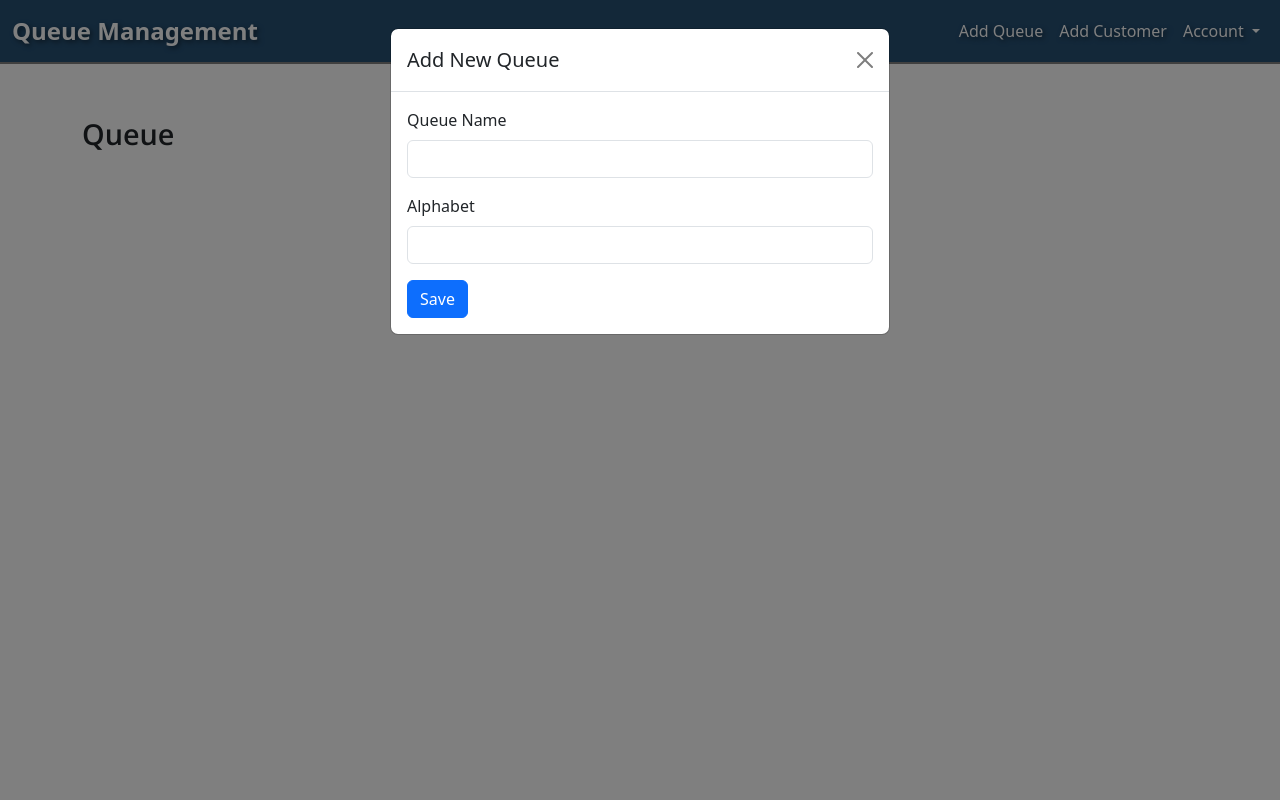
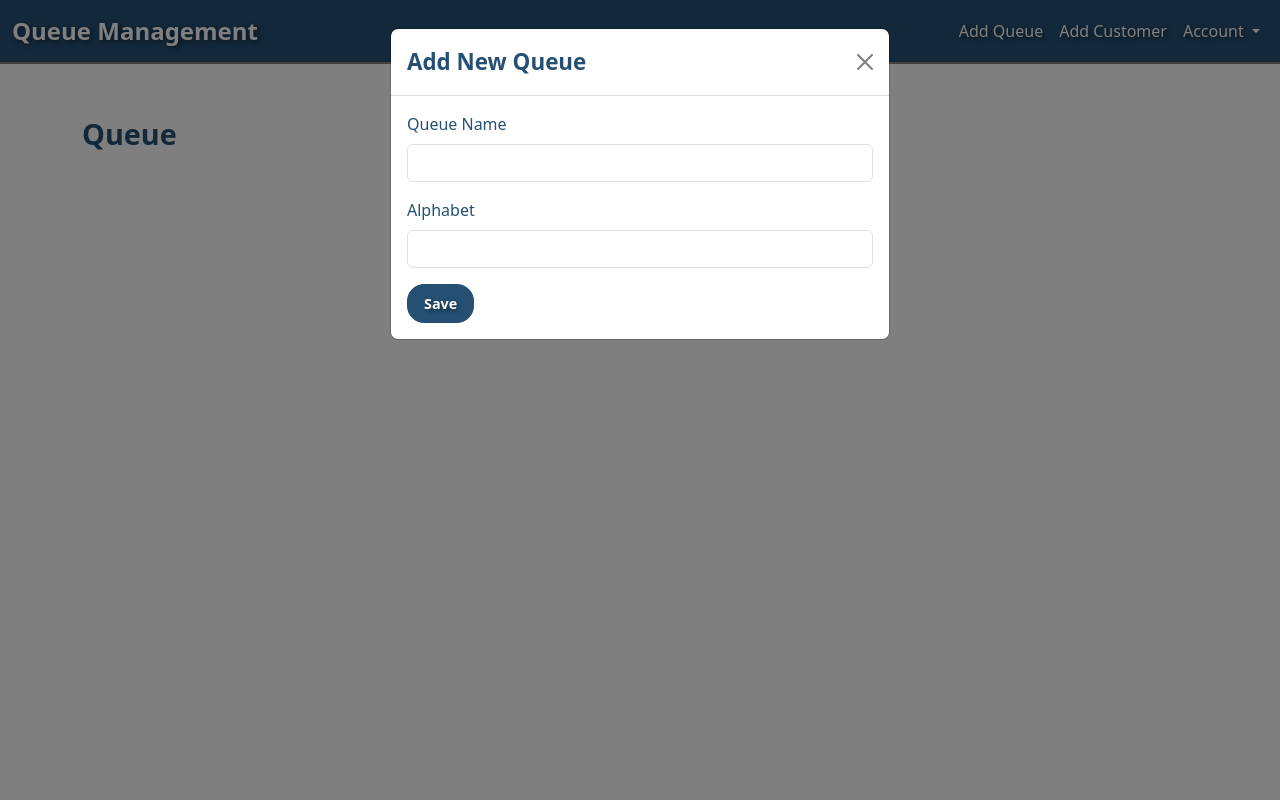
Before and after one commit to ParimaSA/Queue_Management, a Django app: page /business/1/addQueue/ in a window 1280 px wide, after a click on "Add Queue". Run offline with Django 4.2, Linux system fonts and the light colour scheme; data comes from the database, SQL or seed files in the repository.

Commit message:
Improve appearance of show entry page

```diff
--- a/business/templates/business/show_entry.html
+++ b/business/templates/business/show_entry.html
@@ -2,7 +2,7 @@
 <html lang="en">
 <head>
     <meta charset="UTF-8">
-    <title>Title</title>
+    <title>Entry</title>
     <link href="https://cdn.jsdelivr.net/npm/bootstrap@5.3.3/dist/css/bootstrap.min.css" rel="stylesheet" integrity="sha384-QWTKZyjpPEjISv5WaRU9OFeRpok6YctnYmDr5pNlyT2bRjXh0JMhjY6hW+ALEwIH" crossorigin="anonymous">
     <link rel="stylesheet" href="https://fonts.googleapis.com/css2?family=Material+Symbols+Outlined:opsz,wght,FILL,GRAD@20..48,100..700,0..1,-50..200&icon_names=settings" />
     <!-- Google Fonts -->
@@ -24,19 +24,38 @@
         }
 
         .business-name-text {
-        font-family: 'Open Sans';
         font-size: 1.8rem;
         font-weight: bold;
+        color: #265073;
         }
 
         .entry-name {
         font-size: 1.2rem;
+        font-weight: bold;
+        color: #265073;
         }
 
         .queue-text {
-        font-family: 'Open Sans';
         font-size: 1.4rem;
         font-weight: bold;
+        }
+
+        .modal-title {
+        font-size: 1.4rem;
+        font-weight: bold;
+        color: #265073;
+        }
+
+        .form-label {
+        color: #265073;
+        }
+
+        .fade-button {
+        transition: opacity 0.3s ease;
+        }
+
+        .fade-button:hover {
+        opacity: 0.8;
         }
     </style>
 </head>
@@ -75,7 +94,12 @@
                             <label for="queueAlphabet" class="form-label">Alphabet</label>
                             <input type="text" class="form-control" name="alphabet" id="queueAlphabet" required>
                         </div>
-                        <button type="submit" class="btn btn-primary">Save</button>
+                        <button type="submit" class="btn btn-primary fade-button"
+                                    style="--bs-btn-padding-y: .5rem; --bs-btn-padding-x: 1rem; --bs-btn-font-size: .9rem;
+                                    border-radius: 17px; background-color: #265073; color: white; font-weight: bold;
+                                    border-color: #265073; text-shadow: 2px 2px 5px rgba(0, 0, 0, 0.5);">
+                                Save
+                        </button>
                     </form>
                 </div>
             </div>
@@ -103,7 +127,12 @@
                                 <label for="queueAlphabet" class="form-label">Alphabet</label>
                                 <input type="text" class="form-control" name="alphabet" id="queueAlphabet" value="{{ queue.alphabet }}" required>
                             </div>
-                            <button type="submit" class="btn btn-primary">Save</button>
+                            <button type="submit" class="btn btn-primary fade-button"
+                                    style="--bs-btn-padding-y: .5rem; --bs-btn-padding-x: 1rem; --bs-btn-font-size: .9rem;
+                                    border-radius: 17px; background-color: #265073; color: white; font-weight: bold;
+                                    border-color: #265073; text-shadow: 2px 2px 5px rgba(0, 0, 0, 0.5);">
+                                Save
+                            </button>
                         </form>
                     </div>
                 </div>
@@ -111,11 +140,12 @@
         </div>
         <!-- ======= Create Card of Queue ======= -->
         <div class="col-md-3">
-        <div class="card" style="overflow-y: auto; width: 18rem; height: 30rem; border-radius: 0.2;">
-            <div class="card-header d-flex justify-content-between align-items-center" style="background-color: #f0f4ff; color: #333;">
+        <div class="card" style="overflow-y: auto; width: 18rem; height: 38rem; border-radius: 0.2;">
+            <div class="card-header d-flex justify-content-between align-items-center"
+                 style="background-color: #9ad0c2; color: white; text-shadow: 2px 2px 5px rgba(0, 0, 0, 0.5);">
                 <label class="queue-text">{{ queue.name }}</label>
                 <a href="#" data-bs-toggle="modal" data-bs-target= "#editQueueModal-{{ queue.id }}">
-                    <span class="material-symbols-outlined">
+                    <span class="material-symbols-outlined" style="color: white;">
                         settings
                     </span>
                 </a>
@@ -131,8 +161,10 @@
                 <div class="col">
                     <form action="{% url 'business:run_queue' entry.id %}" method="POST">
                         {% csrf_token %}
-                        <button type="submit" class="btn btn-primary"
-                        style="--bs-btn-padding-y: .25rem; --bs-btn-padding-x: .5rem; --bs-btn-font-size: .80rem; border-radius: 50px">
+                        <button type="submit" class="btn btn-primary fade-button"
+                        style="--bs-btn-padding-y: .35rem; --bs-btn-padding-x: .55rem; --bs-btn-font-size: .80rem;
+                        border-radius: 17px; background-color: #ecf4d6; color: #265073; font-weight: bold;
+                        border-color: #2d9596;">
                         {{ entry.status }}
                         </button>
                     </form>
```
